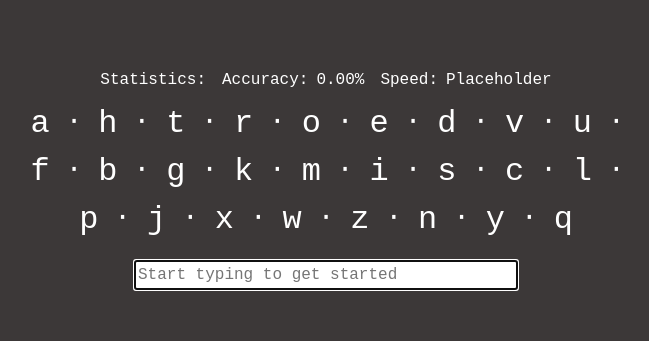
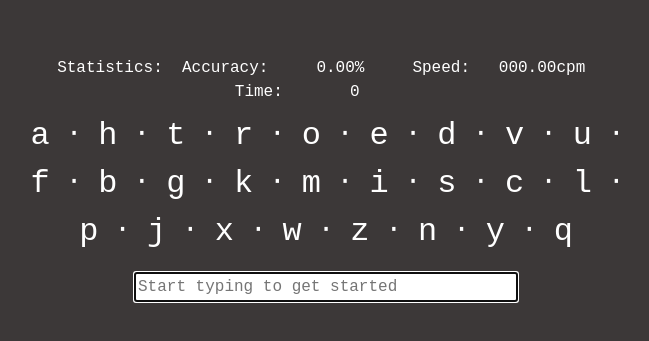
Before and after one commit to hajile7/TyperV1, an Angular app: page / in a window 1280 px wide. Shown: the part 181-522 px from the top of the page, without its empty margins (302-951 px from the left). Built offline with nearby package versions, Linux system fonts and the light colour scheme.

Commit message:
timer + speed calc added. Stats bar finally consistent on page refresh and instance reload

```diff
--- a/src/app/components/typing-space/typing-space.component.css
+++ b/src/app/components/typing-space/typing-space.component.css
@@ -5,3 +5,10 @@
 .incorrect{
     color: red
 }
+
+.stats-span{
+    display: inline-block;
+    text-align: center;
+    width: 13ch;
+    min-width: 13ch;
+}
--- a/src/app/components/typing-space/typing-space.component.html
+++ b/src/app/components/typing-space/typing-space.component.html
@@ -1,7 +1,24 @@
 <div class="container-fluid d-flex align-items-center" style="height: 90vh;">
     <div class="row w-100">
-      <div class="col-6 offset-3 text-center" style="font-size: 1rem; padding-bottom: 1vh;">
-        Statistics:&emsp;Accuracy:&ensp;{{this.accuracy}}&emsp;Speed:&ensp;Placeholder
+      <div class="col-6 offset-3" style="font-size: 1rem; padding-bottom: 1vh; text-align: center;">
+        <span class="stats-span">
+          Statistics:&emsp;
+        </span>
+        Accuracy:&ensp;
+        <span class="stats-span">
+          {{this.accuracy}}
+        </span>
+        &emsp;Speed:&ensp;
+        <span class="stats-span">
+          {{ speed === 'Infinitycpm' || speed === 'N/A' ? placeholderSpeed : speed }}
+        </span>
+        &emsp;Time:&ensp;
+        <span class="stats-span" *ngIf="elapsedTime < 10000">
+          {{elapsedTime}}
+        </span>
+        <span class="stats-span" *ngIf="elapsedTime > 10000">
+          0000
+        </span>
       </div>
         <div class="col-6 offset-3 text-center" style="font-size: 2rem;">
             <span *ngFor="let char of testArr; let i = index"
@@ -13,14 +30,5 @@
           <div class="col-6 offset-3 text-center" style="padding-top: 2vh;">
             <input #textInput type="text" style="width: 30vw;" placeholder="Start typing to get started" (keydown)="onInput($event)">
           </div>
-        <!-- <div class="col-6 offset-3 text-center" style="padding-top: 2vh;">
-            {{this.totalKeysPressed}}
-            {{this.prevChar}}
-            {{this.currChar}}
-        </div>
-        <div class="col-6 offset-3 text-center" style="padding-top: 2vh;">
-            {{this.correctKeys}}
-            {{this.accuracy}}%
-        </div> -->
     </div>
 </div>
--- a/src/app/components/typing-space/typing-space.component.ts
+++ b/src/app/components/typing-space/typing-space.component.ts
@@ -1,5 +1,6 @@
 import { CommonModule } from '@angular/common';
 import { Component, ElementRef, ViewChild, } from '@angular/core';
+import { setThrowInvalidWriteToSignalError } from '@angular/core/primitives/signals';
 
 @Component({
   selector: 'app-typing-space',
@@ -44,6 +45,16 @@ export class TypingSpaceComponent {
 
   accuracy: string = "0.00%";
 
+  startTime: number = 0;
+
+  currentTime: number = 0;
+
+  elapsedTime: number = 0;
+
+  speed: string = "000.00cpm";
+
+  placeholderSpeed: string = "000.00cpm";
+
   test: string = "test";
 
   @ViewChild('textInput') textInput!: ElementRef;
@@ -51,10 +62,6 @@ export class TypingSpaceComponent {
   //use AfterViewInit because DOM elements may not be available for manipulation with ngOnInit
   ngAfterViewInit() {
     this.textInput.nativeElement.focus();
-  }
-
-  getRandomInt():number {
-    return this.rand = Math.floor(Math.random() * (this.arrSize));
   }
 
   getFirstCharacter() {
@@ -74,10 +81,13 @@ export class TypingSpaceComponent {
     this.excludedKeysPressed = 0;
     this.totalKeysPressed = 0;
     this.correctKeys = 0;
-    this.accuracy = "0.00%";
+    this.accuracy = "00.00%";
     this.correctStatus = [];
     this.testArr = this.shuffleArray(this.testArr);
     this.currChar = this.testArr[0];
+    this.startTime = 0;
+    this.elapsedTime = 0;
+    this.speed = "000.00cpm"
     //use timeout to ensure character before reset is also cleared from input
     setTimeout(() => {
       this.textInput.nativeElement.value = "";
@@ -85,6 +95,10 @@ export class TypingSpaceComponent {
   }
 
   onInput(event: any) {
+    if(!this.startTime) {
+      this.startTime = Date.now();
+      this.updateTimer();
+    }
     const lastTypedChar: string = event.key;
     if(!this.testArr.includes(lastTypedChar) && !(lastTypedChar == "Backspace" || lastTypedChar == " " || lastTypedChar == "Shift")) {
       this.excludedKeysPressed++;
@@ -103,6 +117,7 @@ export class TypingSpaceComponent {
     }
 
     this.calcAccuracy();
+    this.calcSpeed();
     this.getNextChar();
 
   }
@@ -111,6 +126,22 @@ export class TypingSpaceComponent {
     this.totalKeysPressed = this.includedKeysPressed + this.excludedKeysPressed;
     return this.accuracy = ((Number.parseFloat((this.correctKeys/this.totalKeysPressed).toFixed(4))) * 100).toFixed(2) + "%";
   }
+
+  calcSpeed(): string {
+    if (this.elapsedTime === 0) {
+      return "N/A";
+    }
+    return this.speed = ((this.testArr.length/this.elapsedTime) * 60).toFixed(2) + "cpm";
+  }
+
+  updateTimer(): void {
+    this.currentTime = Date.now();
+    this.elapsedTime = Math.floor((this.currentTime - this.startTime) / 1000);
+    setTimeout(() => {
+      this.updateTimer();
+    }, 1000);
+  }
+
 
   shuffleArray(arr: string[]): string[] {
     let currIndex: number = arr.length;
```
